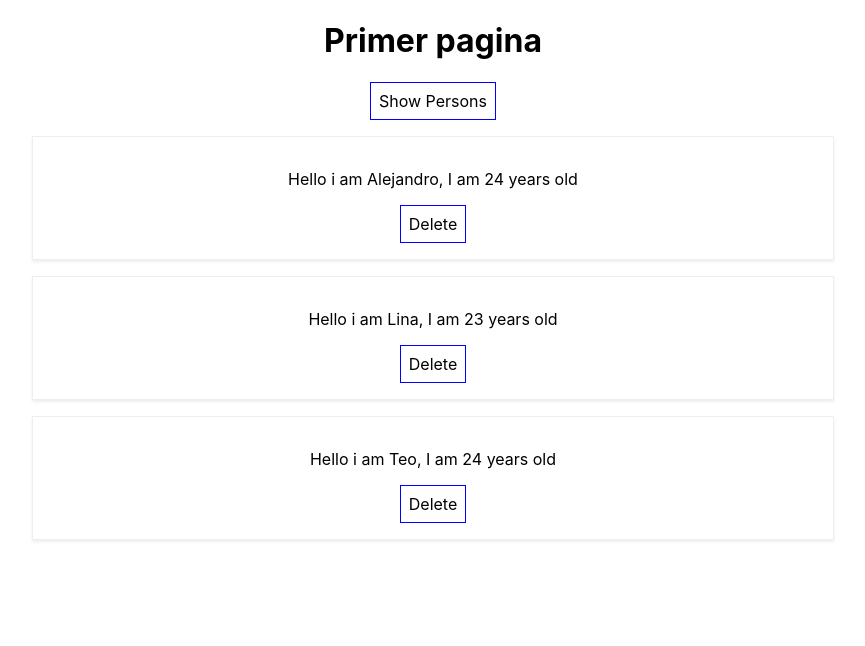
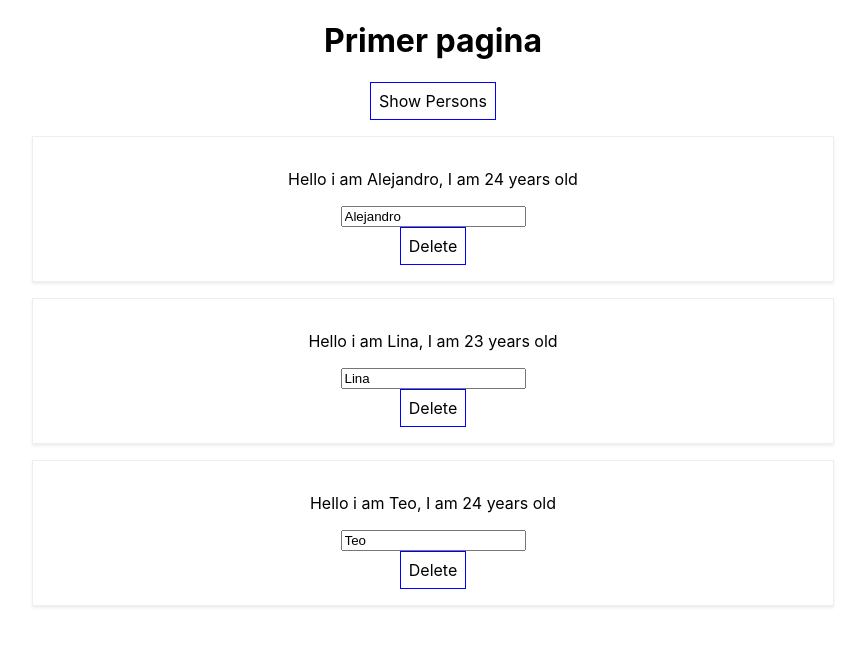
Before and after one commit to Alejo-Casta/reactUdemy, a React (Create React App) app: page / in a window 1280 px wide. Both pictures are taken after a click on the button "Show Persons". Shown: the top 646 px of the page, without its empty margins (207-1072 px from the left). Built offline with nearby package versions, Linux system fonts and the light colour scheme.

Commit message:
60. Flexible Lists

```diff
--- a/src/App.js
+++ b/src/App.js
@@ -12,30 +12,24 @@ class App extends Component {
     showPersons: false
   }
 
-  // changePersonsHandler = (friend, age) => {
-  //   this.setState({
-  //     persons: [
-  //       { name: this.state.persons[0].name, age: this.state.persons[0].age },
-  //       { name: this.state.persons[1].name, age: this.state.persons[1].age },
-  //       { name: friend, age }
-  //     ]
-  //   })
-  // }
+  changeNameHandler = (e, index) => {
+    const personIndex = this.state.persons.findIndex(p => {
+      return p.id === index
+    })
 
-  // changeNameHandler = (e) => {
-  //   this.setState({
-  //     persons: [
-  //       { name: e.target.value, age: this.state.persons[0].age },
-  //       { name: this.state.persons[1].name, age: this.state.persons[1].age },
-  //       { name: this.state.persons[2].name, age: this.state.persons[2].age }
-  //     ]
-  //   })
-  // }
+    const person = {...this.state.persons[personIndex]}
+    person.name = e.target.value
+
+    const persons = [...this.state.persons]
+    persons[personIndex] = person
+
+    this.setState({persons})
+  }
 
   deletePersonHandler = (personIndex) => {
     const persons = [...this.state.persons]
     persons.splice(personIndex, 1)
-    this.setState({persons})
+    this.setState({ persons })
   }
 
   togglePersonsHandler = () => {
@@ -58,7 +52,13 @@ class App extends Component {
       persons = (
         <div>
           {this.state.persons.map((person, i) => {
-            return <Person key={person.id} click={() => this.deletePersonHandler(i)} name={person.name} age={person.age} />
+            return <Person
+              key={person.id}
+              name={person.name}
+              age={person.age}
+              click={() => this.deletePersonHandler(i)}
+              change={(e) => this.changeNameHandler(e, person.id)}
+            />
           })}
         </div>
       )
--- a/src/Person/Person.js
+++ b/src/Person/Person.js
@@ -4,8 +4,8 @@ import './Person.css';
 const Person = (props) => (
     <div className='Person'>
         <p>Hello i am {props.name}, I am {props.age} years old</p>
+        <input type="text" onChange={props.change} value={props.name}/><br/>
         <button onClick={props.click}>Delete</button>
-        {/* <input type="text" onChange={props.change} value={props.name}/> */}
     </div>
 )
 
```
